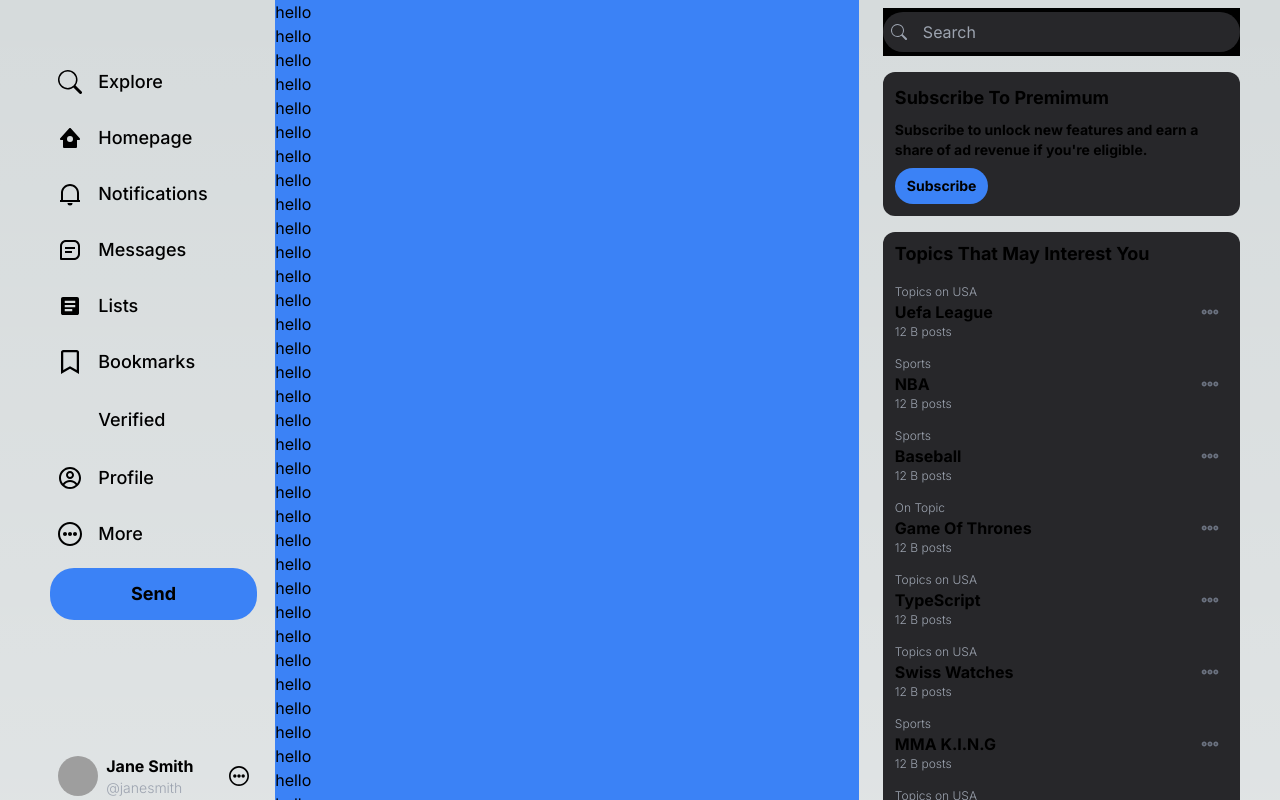
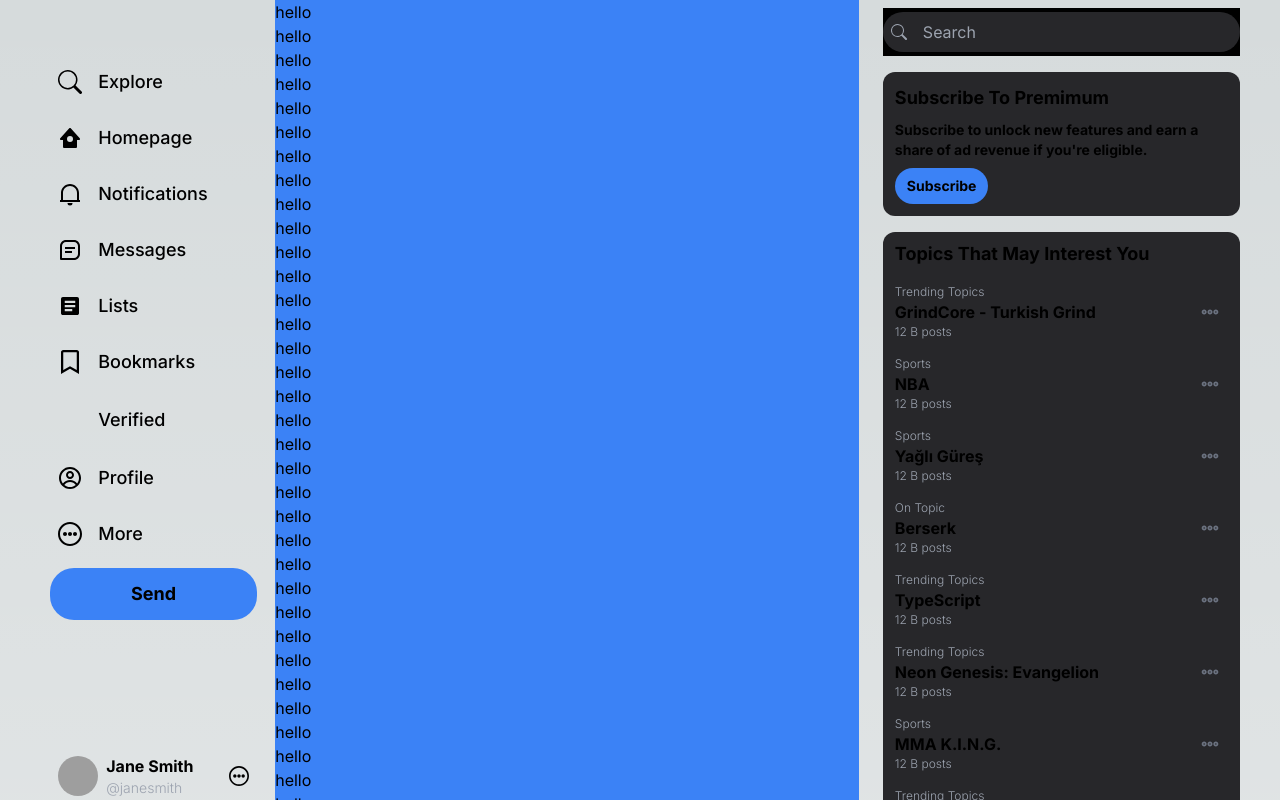
Before and after one commit to hasanarpat/twitter-clone, a Next.js app: page / in a window 1280 px wide. Shown: the top 800 px of the page. Built offline with nearby package versions, Linux system fonts and the light colour scheme; grey boxes are pictures that could not be loaded; some icons are missing.

Commit message:
z-index problem solved

```diff
--- a/src/components/searchBar/SearchBar.tsx
+++ b/src/components/searchBar/SearchBar.tsx
@@ -17,7 +17,7 @@ const SearchBar = () => {
   };
 
   return (
-    <div className="sticky top-0 bg-black py-1">
+    <div className="sticky top-0 bg-black py-1 z-10">
       <div className="relative">
         <div
           className={`w-full flex items-center py-2 px-2 gap-4 text-base text-gray-400 bg-zinc-800 rounded-3xl ${
--- a/src/components/topTopics/Topics.tsx
+++ b/src/components/topTopics/Topics.tsx
@@ -3,8 +3,8 @@ import { CgMore, CgMoreO } from "react-icons/cg";
 
 const topics = [
   {
-    header: "Topics on USA",
-    topic: "Uefa League",
+    header: "Trending Topics",
+    topic: "GrindCore - Turkish Grind",
     interactions: "12 B posts",
   },
   {
@@ -14,31 +14,31 @@ const topics = [
   },
   {
     header: "Sports",
-    topic: "Baseball",
+    topic: "Yağlı Güreş",
     interactions: "12 B posts",
   },
   {
     header: "On Topic",
-    topic: "Game Of Thrones",
+    topic: "Berserk",
     interactions: "12 B posts",
   },
   {
-    header: "Topics on USA",
+    header: "Trending Topics",
     topic: "TypeScript",
     interactions: "12 B posts",
   },
   {
-    header: "Topics on USA",
-    topic: "Swiss Watches",
+    header: "Trending Topics",
+    topic: "Neon Genesis: Evangelion",
     interactions: "12 B posts",
   },
   {
     header: "Sports",
-    topic: "MMA K.I.N.G",
+    topic: "MMA K.I.N.G.",
     interactions: "12 B posts",
   },
   {
-    header: "Topics on USA",
+    header: "Trending Topics",
     topic: "Marduk",
     interactions: "12 B posts",
   },
@@ -48,8 +48,8 @@ const topics = [
     interactions: "12 B posts",
   },
   {
-    header: "Topics on USA",
-    topic: "Uefa League",
+    header: "Trending Topics",
+    topic: "Nohut Dürüm",
     interactions: "12 B posts",
   },
 ];
```
